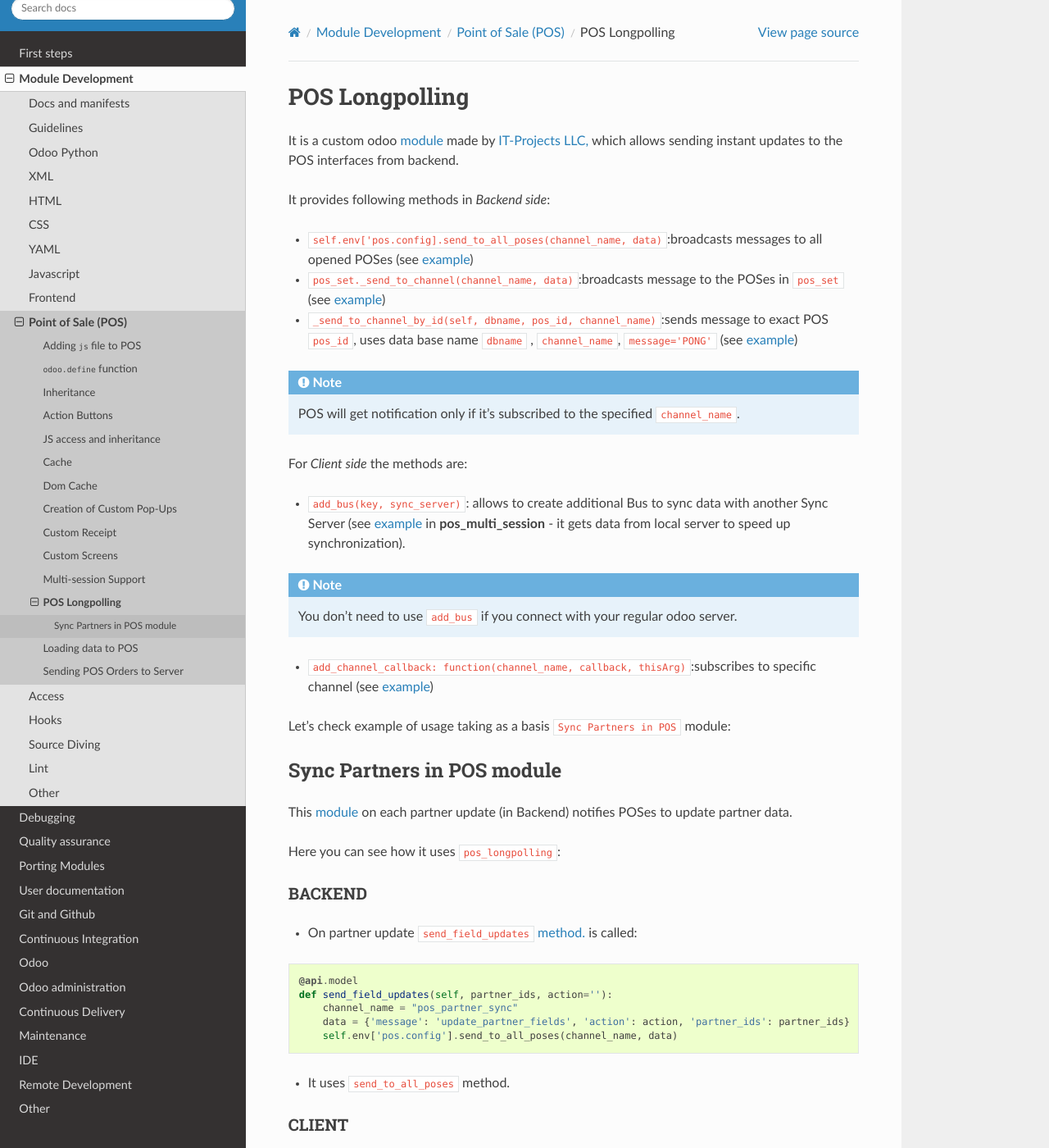
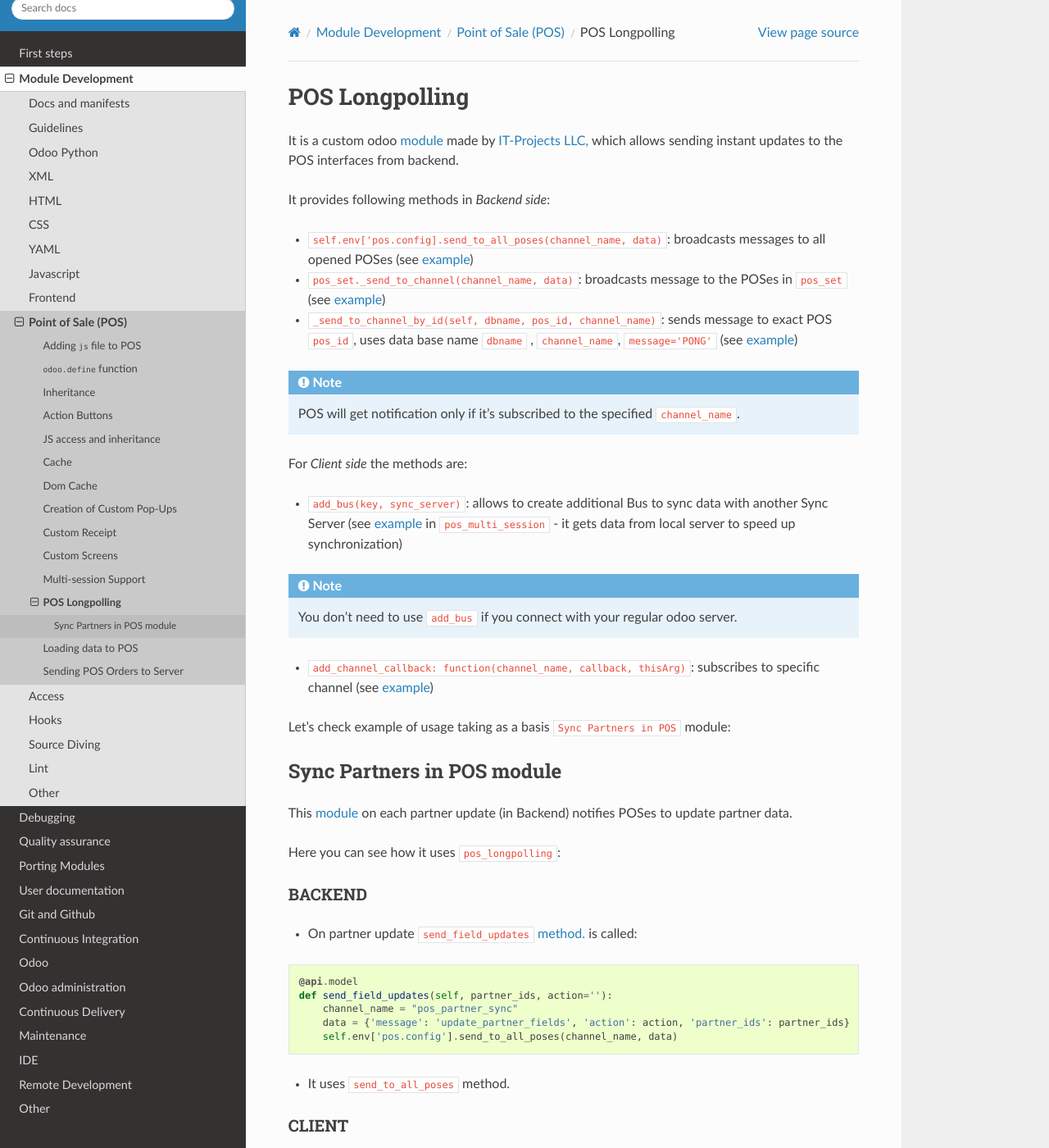
Before and after one commit to itpp-labs/odoo-development, a Sphinx documentation site: the page built from docs/dev/pos/longpolling.rst, in a window 1280 px wide and 1400 px high. Shown: the whole window at 82% size. Built offline with Sphinx 7.4.7 and the Read the Docs theme 2.0.0, drawn with Linux system fonts in a browser that asks for light colours; some of the changed text lies outside the part shown.

```diff
--- a/docs/dev/pos/longpolling.rst
+++ b/docs/dev/pos/longpolling.rst
@@ -6,11 +6,11 @@ It is a custom odoo `module <https://github.com/it-projects-llc/pos-addons/tree/
 
 It provides following methods in *Backend side*:
 
-* ``self.env['pos.config].send_to_all_poses(channel_name, data)``:broadcasts messages to all opened POSes  (see `example <https://github.com/it-projects-llc/pos-addons/blob/28d2b00bfd3f5d09bb65d5bf3245a6b87ed1d67b/pos_longpolling/models/pos_longpolling_models.py#L49-L53>`__)
+* ``self.env['pos.config].send_to_all_poses(channel_name, data)``: broadcasts messages to all opened POSes  (see `example <https://github.com/it-projects-llc/pos-addons/blob/28d2b00bfd3f5d09bb65d5bf3245a6b87ed1d67b/pos_longpolling/models/pos_longpolling_models.py#L49-L53>`__)
 
-* ``pos_set._send_to_channel(channel_name, data)``:broadcasts message to the POSes in ``pos_set`` (see `example <https://github.com/it-projects-llc/pos-addons/blob/28d2b00bfd3f5d09bb65d5bf3245a6b87ed1d67b/pos_longpolling/models/pos_longpolling_models.py#L22-L31>`__)
+* ``pos_set._send_to_channel(channel_name, data)``: broadcasts message to the POSes in ``pos_set`` (see `example <https://github.com/it-projects-llc/pos-addons/blob/28d2b00bfd3f5d09bb65d5bf3245a6b87ed1d67b/pos_longpolling/models/pos_longpolling_models.py#L22-L31>`__)
 
-* ``_send_to_channel_by_id(self, dbname, pos_id, channel_name)``:sends message to exact POS ``pos_id``, uses data base name ``dbname`` , ``channel_name``, ``message='PONG'`` (see `example <https://github.com/it-projects-llc/pos-addons/blob/28d2b00bfd3f5d09bb65d5bf3245a6b87ed1d67b/pos_longpolling/models/pos_longpolling_models.py#L34-L38>`__)
+* ``_send_to_channel_by_id(self, dbname, pos_id, channel_name)``: sends message to exact POS ``pos_id``, uses data base name ``dbname`` , ``channel_name``, ``message='PONG'`` (see `example <https://github.com/it-projects-llc/pos-addons/blob/28d2b00bfd3f5d09bb65d5bf3245a6b87ed1d67b/pos_longpolling/models/pos_longpolling_models.py#L34-L38>`__)
 
 .. note::
 
@@ -18,13 +18,13 @@ It provides following methods in *Backend side*:
 
 For *Client side* the methods are:
 
-* ``add_bus(key, sync_server)``: allows to create additional Bus to sync data with another Sync Server (see `example <https://github.com/it-projects-llc/pos-addons/blob/4b9385b71f13f5df993317196d23972b65a7c2f8/pos_multi_session/static/src/js/pos_multi_session.js#L146>`__ in **pos_multi_session** - it gets data from local server to speed up synchronization).
+* ``add_bus(key, sync_server)``: allows to create additional Bus to sync data with another Sync Server (see `example <https://github.com/it-projects-llc/pos-addons/blob/4b9385b71f13f5df993317196d23972b65a7c2f8/pos_multi_session/static/src/js/pos_multi_session.js#L146>`__ in ``pos_multi_session`` - it gets data from local server to speed up synchronization)
 
 .. note::
 
     You don't need to use ``add_bus`` if you connect with your regular odoo server.
 
-* ``add_channel_callback: function(channel_name, callback, thisArg)``:subscribes to specific channel (see `example <https://github.com/it-projects-llc/pos-addons/blob/28d2b00bfd3f5d09bb65d5bf3245a6b87ed1d67b/pos_longpolling/static/src/js/pos_longpolling.js#L97>`__)
+* ``add_channel_callback: function(channel_name, callback, thisArg)``: subscribes to specific channel (see `example <https://github.com/it-projects-llc/pos-addons/blob/28d2b00bfd3f5d09bb65d5bf3245a6b87ed1d67b/pos_longpolling/static/src/js/pos_longpolling.js#L97>`__)
 
 Let's check  example of usage taking as a basis ``Sync Partners in POS`` module:
 
--- a/docs/dev/xml/index.rst
+++ b/docs/dev/xml/index.rst
@@ -7,4 +7,4 @@ XML
    xpath
    qweb
    inherit
-   group_id_in_views
+   group-id-in-views
```
Also changed, not shown: other parts of docs/dev/pos/longpolling.rst (+1 -2 lines), docs/dev/pos/index.rst (+9 -9 lines), docs/dev/pos/action-buttons.rst (renamed from docs/dev/pos/action_buttons.rst), docs/dev/pos/adding-js.rst (renamed from docs/dev/pos/adding_js.rst), docs/dev/pos/custom-popup.rst (renamed from docs/dev/pos/custom_popup.rst), docs/dev/pos/custom-receipt.rst (renamed from docs/dev/pos/custom_receipt.rst), docs/dev/pos/custom-screen.rst (renamed from docs/dev/pos/custom_screen.rst), docs/dev/pos/load-data-to-pos.rst (renamed from docs/dev/pos/load_data_to_pos.rst), docs/dev/pos/ms-support.rst (renamed from docs/dev/pos/ms_support.rst), docs/dev/pos/odoo-define.rst (renamed from docs/dev/pos/odoo_define.rst), docs/dev/pos/send-pos-orders-to-server.rst (renamed from docs/dev/pos/send_pos_orders_to_server.rst), docs/dev/xml/group-id-in-views.rst (renamed from docs/dev/xml/group_id_in_views.rst).
